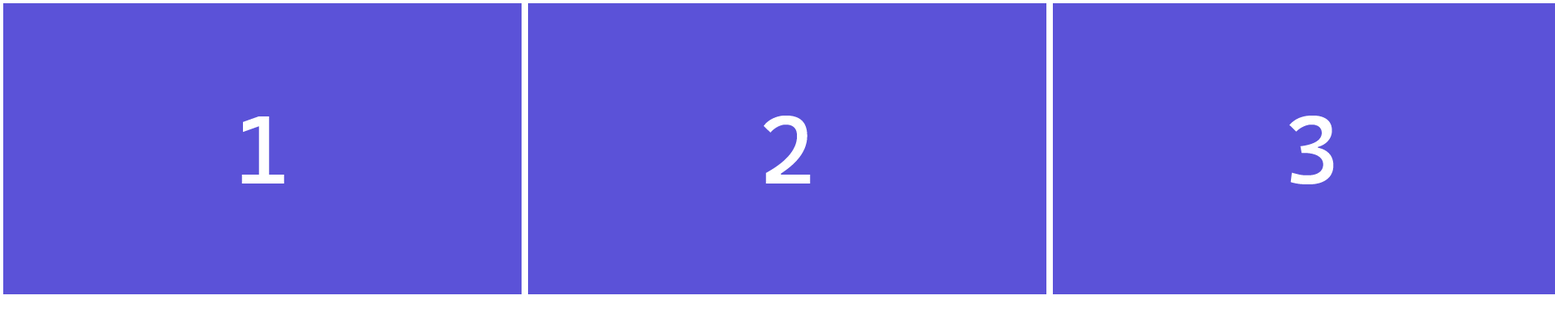
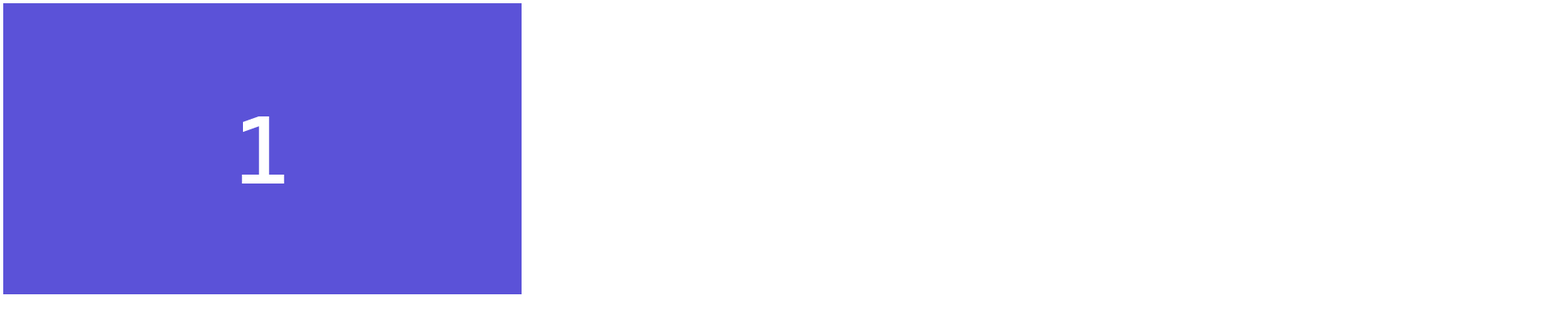
Before and after one commit to richardimaoka/tutorial-carousel-simple, a React (Create React App) app: page / in a window 1280 px wide. Shown: the top 402 px of the page at 81% size, 1920 px wide, since content can reach past the window. Built offline with nearby package versions, Linux system fonts and the light colour scheme.

Commit message:
overflow-x: auto

```diff
--- a/src/App.tsx
+++ b/src/App.tsx
@@ -2,7 +2,14 @@ import React from "react";
 
 function App() {
   return (
-    <div style={{ display: "flex", flexDirection: "row" }}>
+    <div
+      style={{
+        display: "flex",
+        flexDirection: "row",
+        width: "648px",
+        overflowX: "auto",
+      }}
+    >
       <div style={{ padding: "4px" }}>
         <img
           width="640px"
```
